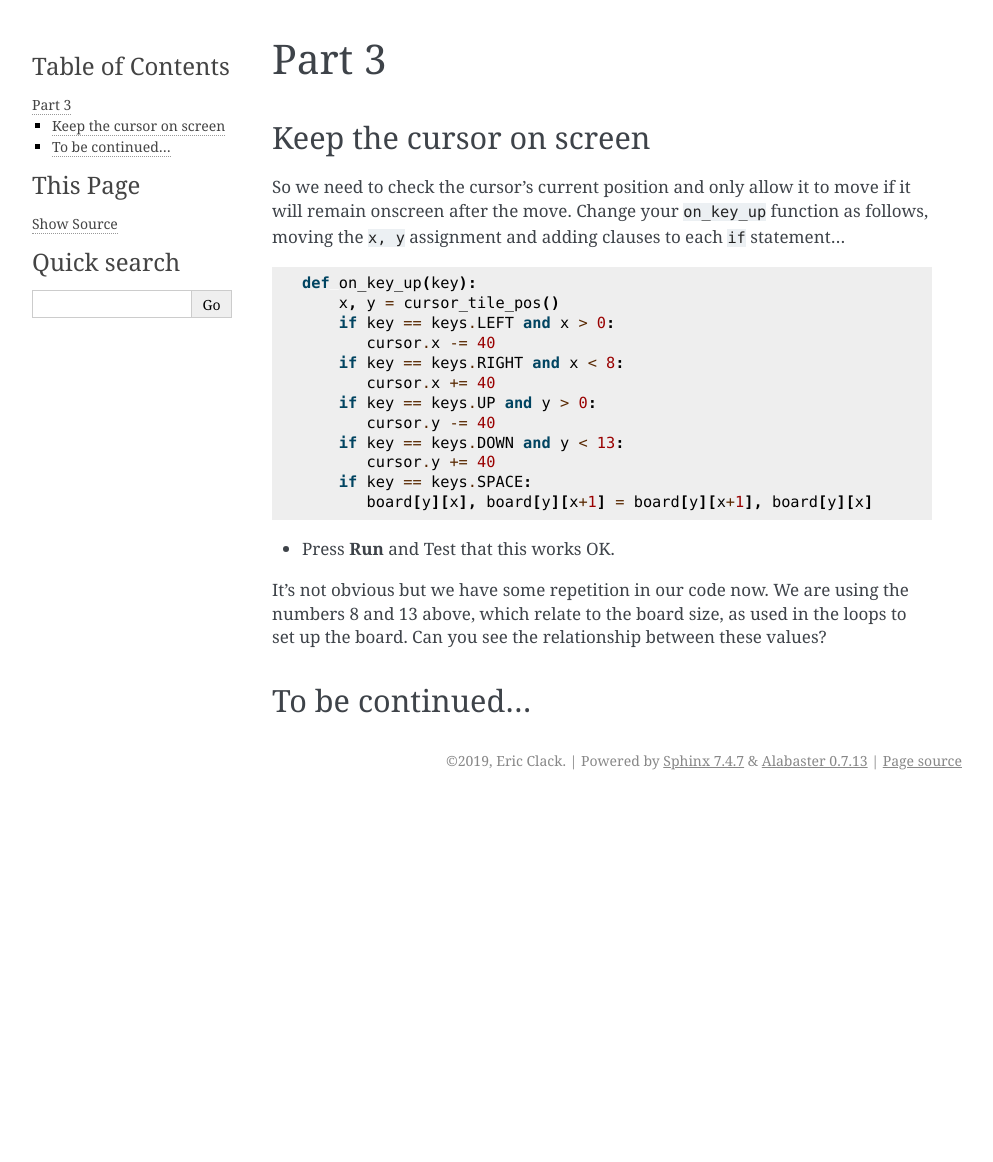
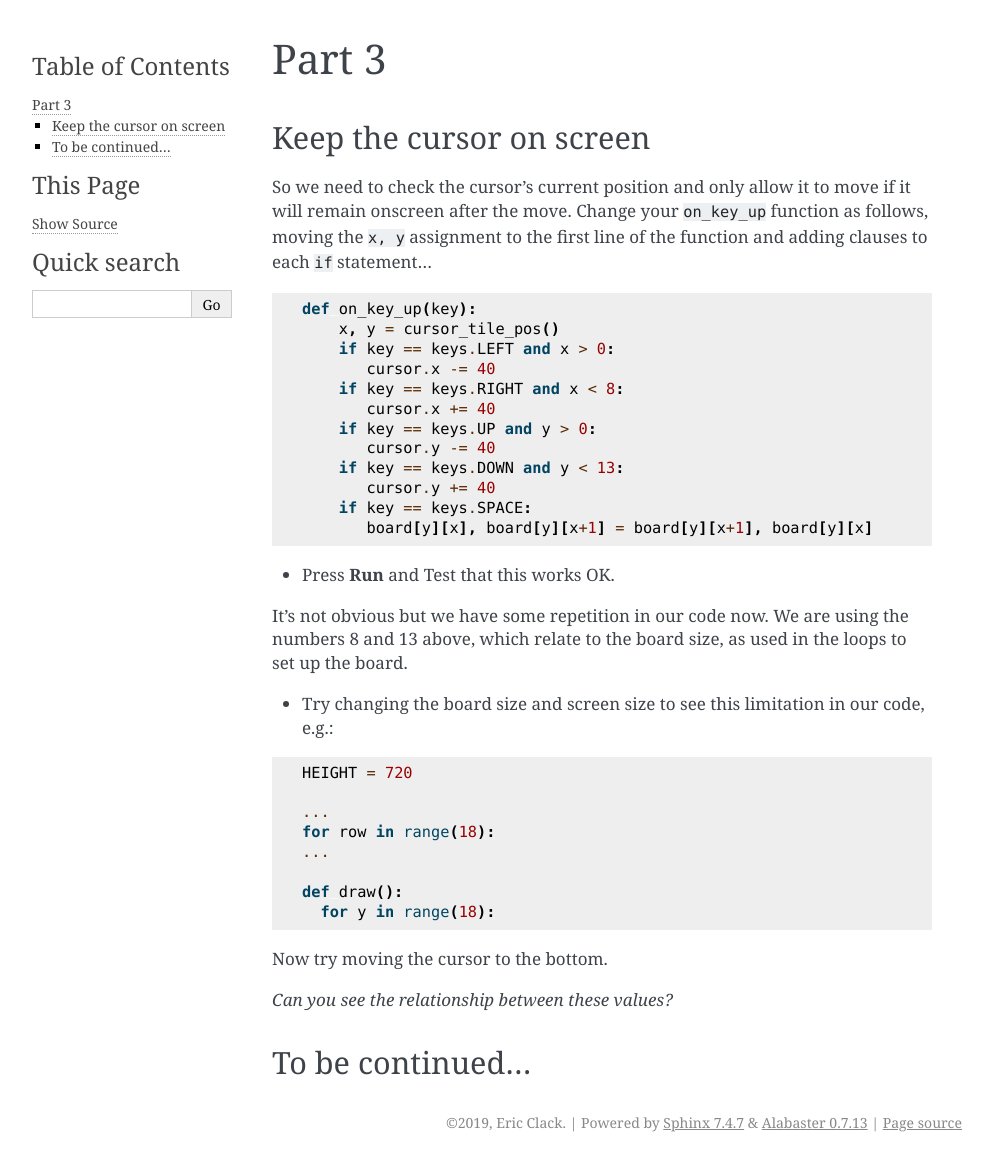
Before and after one commit to ericclack/pygamezero_candy, a Sphinx documentation site: the page built from doc/part3.rst, in a window 1280 px wide. Shown: the whole page, without its empty margins (148-1141 px from the left). Built offline with Sphinx 7.4.7, drawn with Linux system fonts in a browser that asks for light colours; before the commit the page ends 900 px from its top, so only the background shows below that.

```diff
--- a/doc/part2.rst
+++ b/doc/part2.rst
@@ -62,7 +62,7 @@
 Debugging
 ---------
 
-Testing is only half the story. Once we have a list of errors we need to work out the cause of each error and figure out the best way of fixing them. So let's investigate each bug.
+Testing is only half the story. Once we have a list of errors we need to work out the cause of each error and figure out the best way of fixing each one. So let's do this...
 
 *You could just skip this section and look at the fixed code in the next part of this tutorial but that would be cheating!*
 
--- a/doc/part3.rst
+++ b/doc/part3.rst
@@ -6,7 +6,7 @@
 Keep the cursor on screen
 -------------------------
 
-So we need to check the cursor's current position and only allow it to move if it will remain onscreen after the move. Change your :code:`on_key_up` function as follows, moving the :code:`x, y` assignment and adding clauses to each :code:`if` statement...
+So we need to check the cursor's current position and only allow it to move if it will remain onscreen after the move. Change your :code:`on_key_up` function as follows, moving the :code:`x, y` assignment to the first line of the function and adding clauses to each :code:`if` statement...
 
 .. code:: python
 
@@ -24,7 +24,24 @@
           board[y][x], board[y][x+1] = board[y][x+1], board[y][x]
 * Press **Run** and Test that this works OK.
 
-It's not obvious but we have some repetition in our code now. We are using the numbers 8 and 13 above, which relate to the board size, as used in the loops to set up the board. Can you see the relationship between these values?
+It's not obvious but we have some repetition in our code now. We are using the numbers 8 and 13 above, which relate to the board size, as used in the loops to set up the board.
+
+* Try changing the board size and screen size to see this limitation in our code, e.g.:
+
+.. code:: python
+
+   HEIGHT = 720
+
+   ...
+   for row in range(18):
+   ...
+
+   def draw():
+     for y in range(18):
+
+Now try moving the cursor to the bottom.
+
+*Can you see the relationship between these values?*
 
 
 
```
